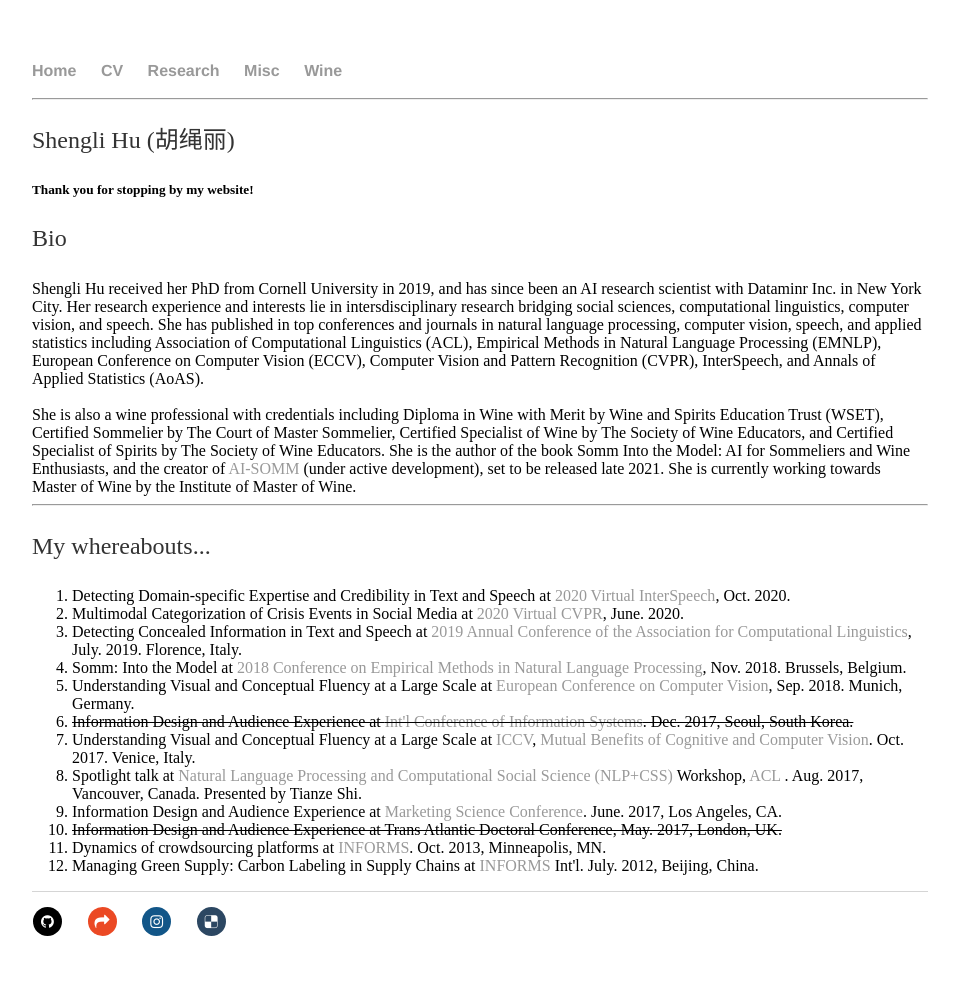
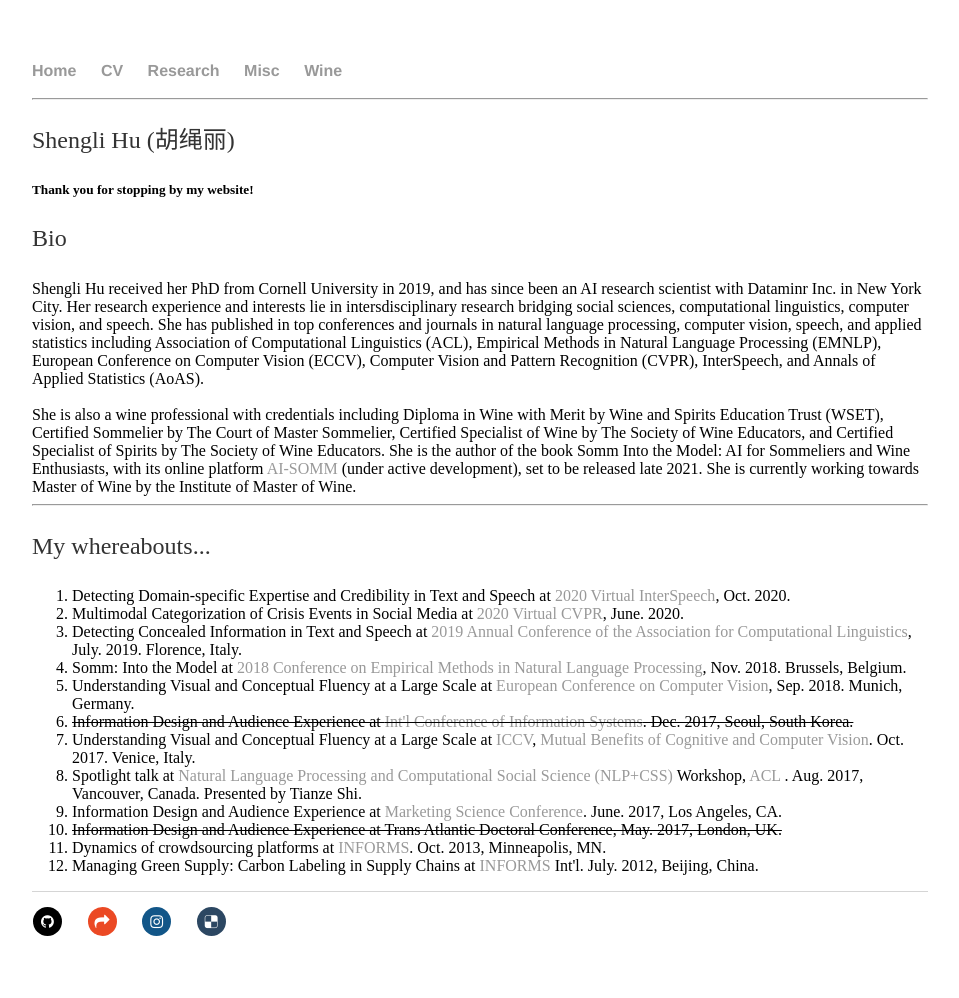
Before and after one commit to shenglih/shenglih.github.io, a Jekyll site: the page built from index.html, in a window 1280 px wide. Shown: the whole page, without its empty margins (160-1119 px from the left). Built offline with Jekyll 4.4.1, drawn with Linux system fonts in a browser that asks for light colours; comment, search, counter and statistics services are not loaded.

Commit message:
Update index.html

```diff
--- a/index.html
+++ b/index.html
@@ -27,7 +27,7 @@
 Linguistics (ACL), Empirical Methods in Natural Language Processing (EMNLP), European
 Conference on Computer Vision (ECCV), Computer Vision and Pattern Recognition (CVPR), InterSpeech, and Annals of Applied Statistics (AoAS).<br>
 	<br>
-She is also a wine professional with credentials including Diploma in Wine with Merit by Wine and Spirits Education Trust (WSET), Certified Sommelier by The Court of Master Sommelier, Certified Specialist of Wine by The Society of Wine Educators, and Certified Specialist of Spirits by The Society of Wine Educators. She is the author of the book Somm Into the Model: AI for Sommeliers and Wine Enthusiasts, and the creator of <a href="https://ai-somm.github.io">AI-SOMM</a> (under active development), set to be released late 2021. She is currently working towards Master of Wine by the Institute of Master of Wine.
+She is also a wine professional with credentials including Diploma in Wine with Merit by Wine and Spirits Education Trust (WSET), Certified Sommelier by The Court of Master Sommelier, Certified Specialist of Wine by The Society of Wine Educators, and Certified Specialist of Spirits by The Society of Wine Educators. She is the author of the book Somm Into the Model: AI for Sommeliers and Wine Enthusiasts, with its online platform <a href="https://ai-somm.github.io">AI-SOMM</a> (under active development), set to be released late 2021. She is currently working towards Master of Wine by the Institute of Master of Wine.
 	<hr>
 
 	<p> My whereabouts... </p>
```
